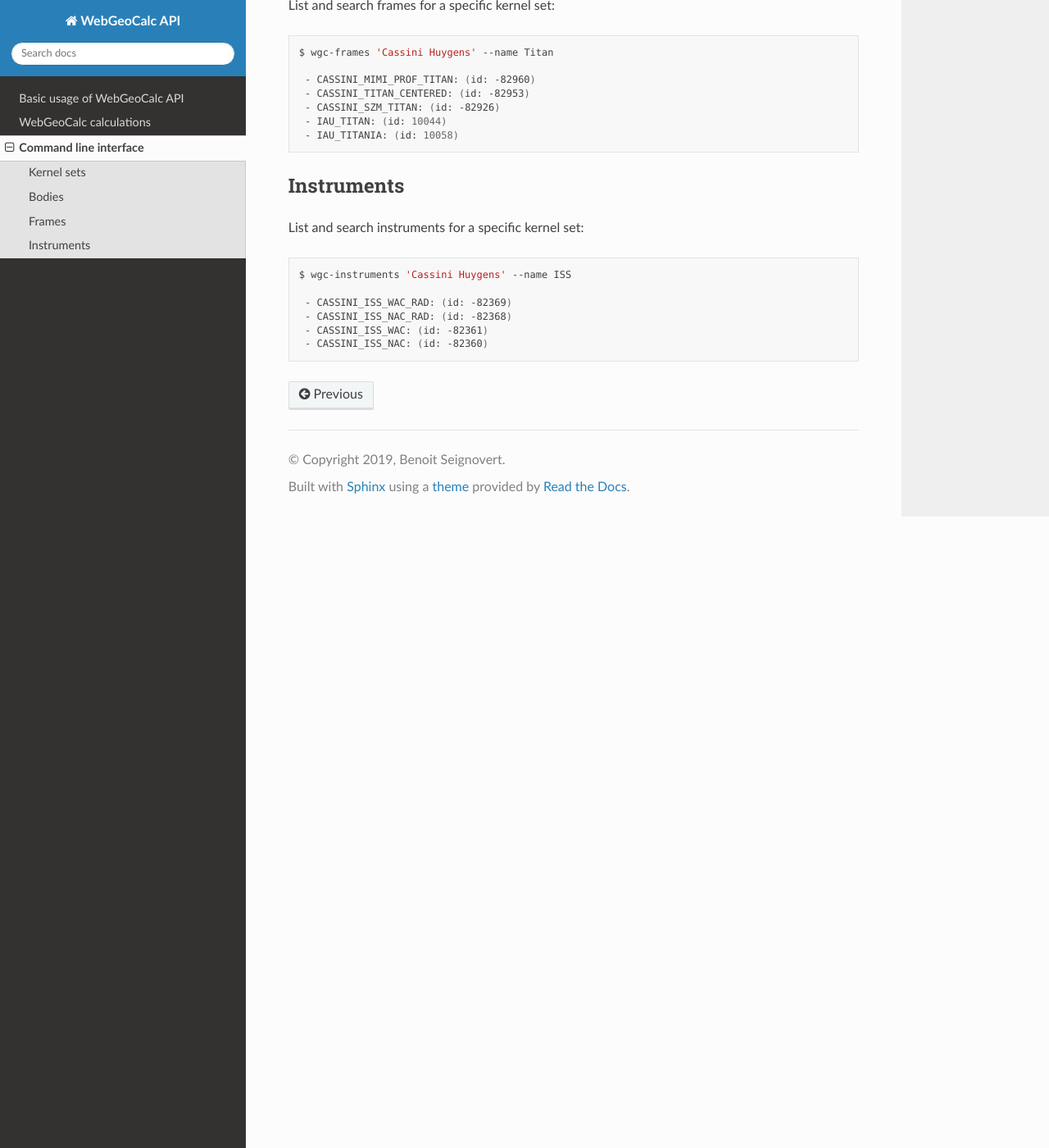
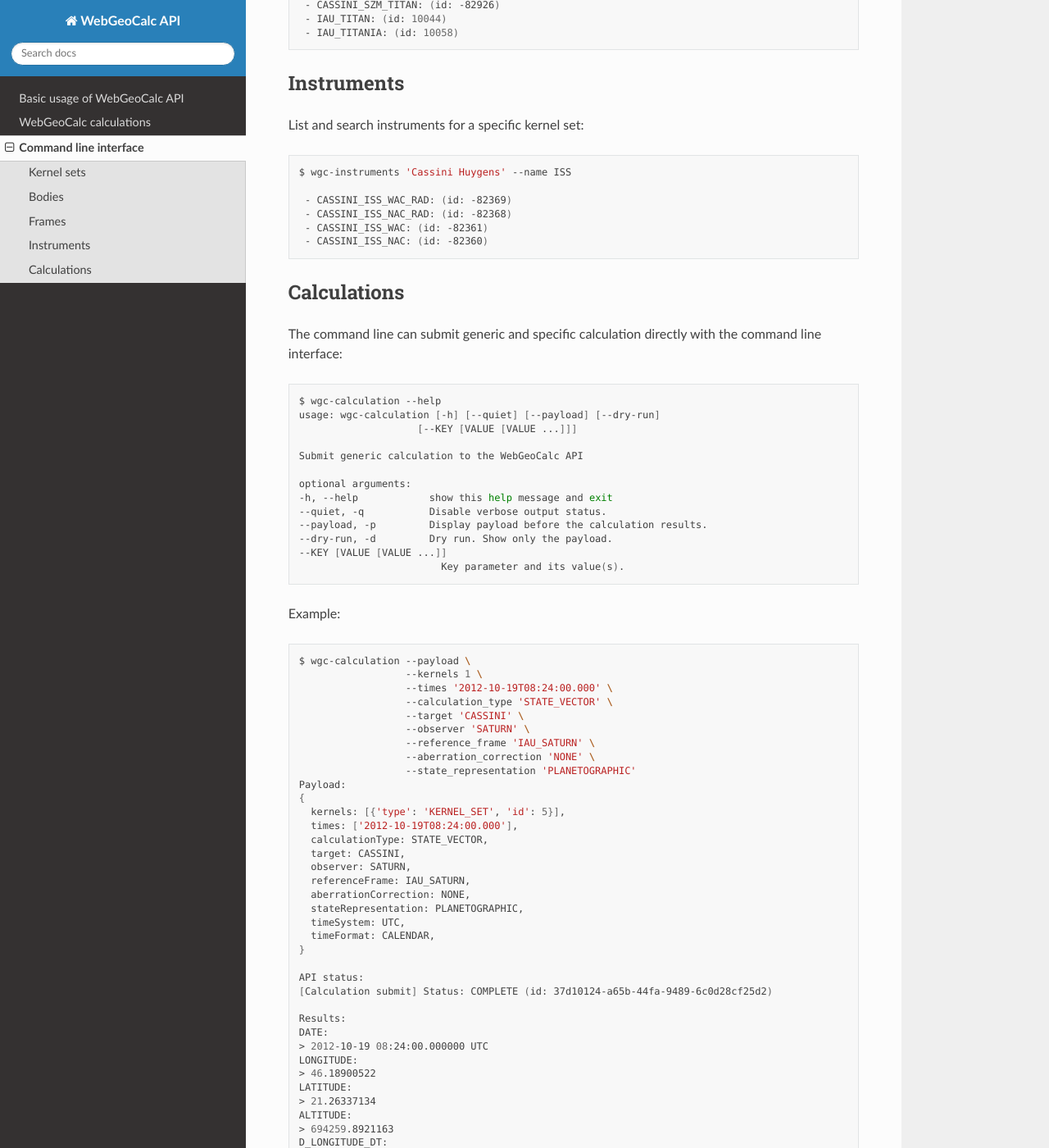
Before and after one commit to seignovert/python-webgeocalc, a Sphinx documentation site: the page built from docs/cli.rst, in a window 1280 px wide and 1400 px high, scrolled down 1503 px. Shown: the whole window at 82% size. Built offline with Sphinx 7.4.7 and the Read the Docs theme 2.0.0, drawn with Linux system fonts in a browser that asks for light colours; some of the changed text lies outside the part shown.

Commit message:
Add CLI calculations

```diff
--- a/docs/cli.rst
+++ b/docs/cli.rst
@@ -106,3 +100,119 @@ List and search instruments for a specific kernel set:
      - CASSINI_ISS_NAC_RAD: (id: -82368)
      - CASSINI_ISS_WAC: (id: -82361)
      - CASSINI_ISS_NAC: (id: -82360)
+
+
+Calculations
+------------
+
+The command line can submit generic and specific calculation directly
+with the command line interface:
+
+.. code:: bash
+
+    $ wgc-calculation --help
+    usage: wgc-calculation [-h] [--quiet] [--payload] [--dry-run]
+                        [--KEY [VALUE [VALUE ...]]]
+
+    Submit generic calculation to the WebGeoCalc API
+
+    optional arguments:
+    -h, --help            show this help message and exit
+    --quiet, -q           Disable verbose output status.
+    --payload, -p         Display payload before the calculation results.
+    --dry-run, -d         Dry run. Show only the payload.
+    --KEY [VALUE [VALUE ...]]
+                            Key parameter and its value(s).
+
+Example:
+
+.. code:: bash
+
+    $ wgc-calculation --payload \
+                      --kernels 1 \
+                      --times '2012-10-19T08:24:00.000' \
+                      --calculation_type 'STATE_VECTOR' \
+                      --target 'CASSINI' \
+                      --observer 'SATURN' \
+                      --reference_frame 'IAU_SATURN' \
+                      --aberration_correction 'NONE' \
+                      --state_representation 'PLANETOGRAPHIC'
+    Payload:
+    {
+      kernels: [{'type': 'KERNEL_SET', 'id': 5}],
+      times: ['2012-10-19T08:24:00.000'],
+      calculationType: STATE_VECTOR,
+      target: CASSINI,
+      observer: SATURN,
+      referenceFrame: IAU_SATURN,
+      aberrationCorrection: NONE,
+      stateRepresentation: PLANETOGRAPHIC,
+      timeSystem: UTC,
+      timeFormat: CALENDAR,
+    }
+
+    API status:
+    [Calculation submit] Status: COMPLETE (id: 37d10124-a65b-44fa-9489-6c0d28cf25d2)
+
+    Results:
+    DATE:
+    > 2012-10-19 08:24:00.000000 UTC
+    LONGITUDE:
+    > 46.18900522
+    LATITUDE:
+    > 21.26337134
+    ALTITUDE:
+    > 694259.8921163
+    D_LONGITUDE_DT:
+    > 0.00888655
+    D_LATITUDE_DT:
+    > -0.00031533
+    D_ALTITUDE_DT:
+    > 4.77080305
+    SPEED:
+    > 109.34997994
+    TIME_AT_TARGET:
+    > 2012-10-19 08:24:00.000000 UTC
+    LIGHT_TIME:
+    > 2.51438831
+
+The *key* parameter can be in ``underscore_case`` or ``camelCase``.
+Multiple *values* can be inserted after the *key* (with ``<space>`` or ``,`` separator),
+as well as duplicated *keys*. Assignation with ``=`` sign can also be used:
+
+.. code:: bash
+
+    $ wgc-state-vector --dry-run \
+                       --kernels 1 5 \
+                       --times '2012-10-19T09:00:00' \
+                       --times '2012-10-19T10:00:00' \
+                       --target='CASSINI' \
+                       --observer = 'SATURN' \
+                       --referenceFrame 'IAU_SATURN'
+    Payload:
+    {
+      kernels: [{'type': 'KERNEL_SET', 'id': 1}, {'type': 'KERNEL_SET', 'id': 5}],
+      times: ['2012-10-19T09:00:00', '2012-10-19T10:00:00'],
+      target: CASSINI,
+      observer: SATURN,
+      referenceFrame: IAU_SATURN,
+      calculationType: STATE_VECTOR,
+      aberrationCorrection: CN,
+      stateRepresentation: RECTANGULAR,
+      timeSystem: UTC,
+      timeFormat: CALENDAR,
+    }
+
+Here is the list of all the calculation entry point available on the CLI:
+
+    - ``wgc-calculation``
+    - ``wgc-state-vector``
+    - ``wgc-angular-separation``
+    - ``wgc-angular-size``
+    - ``wgc-frame-transformation``
+    - ``wgc-illumination-angles``
+    - ``wgc-subsolar-point``
+    - ``wgc-subobserver-point``
+    - ``wgc-surface-intercept-point``
+    - ``wgc-osculating-elements``
+    - ``wgc-time-conversion``
--- a/docs/index.rst
+++ b/docs/index.rst
@@ -38,7 +38,7 @@ Python package for NAIF WebGeoCalc API
 
 
 In december 2018, `JPL/NAIF`_ announced an **experimental**
-`API RESTful interface`_ for their new `WebGeocalc server`_
+`API RESTful interface`_ for their new `WebGeoCalc server`_
 (which make online SPICE calculations).
 Documentation_ and `JavaScript examples`_ are already available.
 
@@ -47,7 +47,7 @@ calculations through this API.
 
 .. _`JPL/NAIF`: https://naif.jpl.nasa.gov/naif/webgeocalc.html
 .. _`API RESTful interface`: https://naif.jpl.nasa.gov/naif/WebGeocalc_announcement.pdf
-.. _`WebGeocalc server`: https://wgc2.jpl.nasa.gov:8443/webgeocalc
+.. _`WebGeoCalc server`: https://wgc2.jpl.nasa.gov:8443/webgeocalc
 .. _Documentation: https://wgc2.jpl.nasa.gov:8443/webgeocalc/documents/api-info.html
 .. _`JavaScript examples`: https://wgc2.jpl.nasa.gov:8443/webgeocalc/example/perform-calculation.html
 
@@ -58,7 +58,7 @@ calculations through this API.
     If you need to make intensive queries, use `Spiceypy`_ or `SpiceMiner`_
     package with locally hosted kernels.
 
-.. _`WebGeocalc`: https://wgc.jpl.nasa.gov:8443/webgeocalc
+.. _`WebGeoCalc`: https://wgc.jpl.nasa.gov:8443/webgeocalc
 .. _`Spiceypy`: https://github.com/AndrewAnnex/Spiceypy
 .. _`SpiceMiner`: https://github.com/DaRasch/spiceminer
 
```
Also changed, not shown: other parts of docs/cli.rst (+3 -9 lines), README.rst (+37 -2 lines), setup.cfg (+11 -0 lines), 2 other files.
